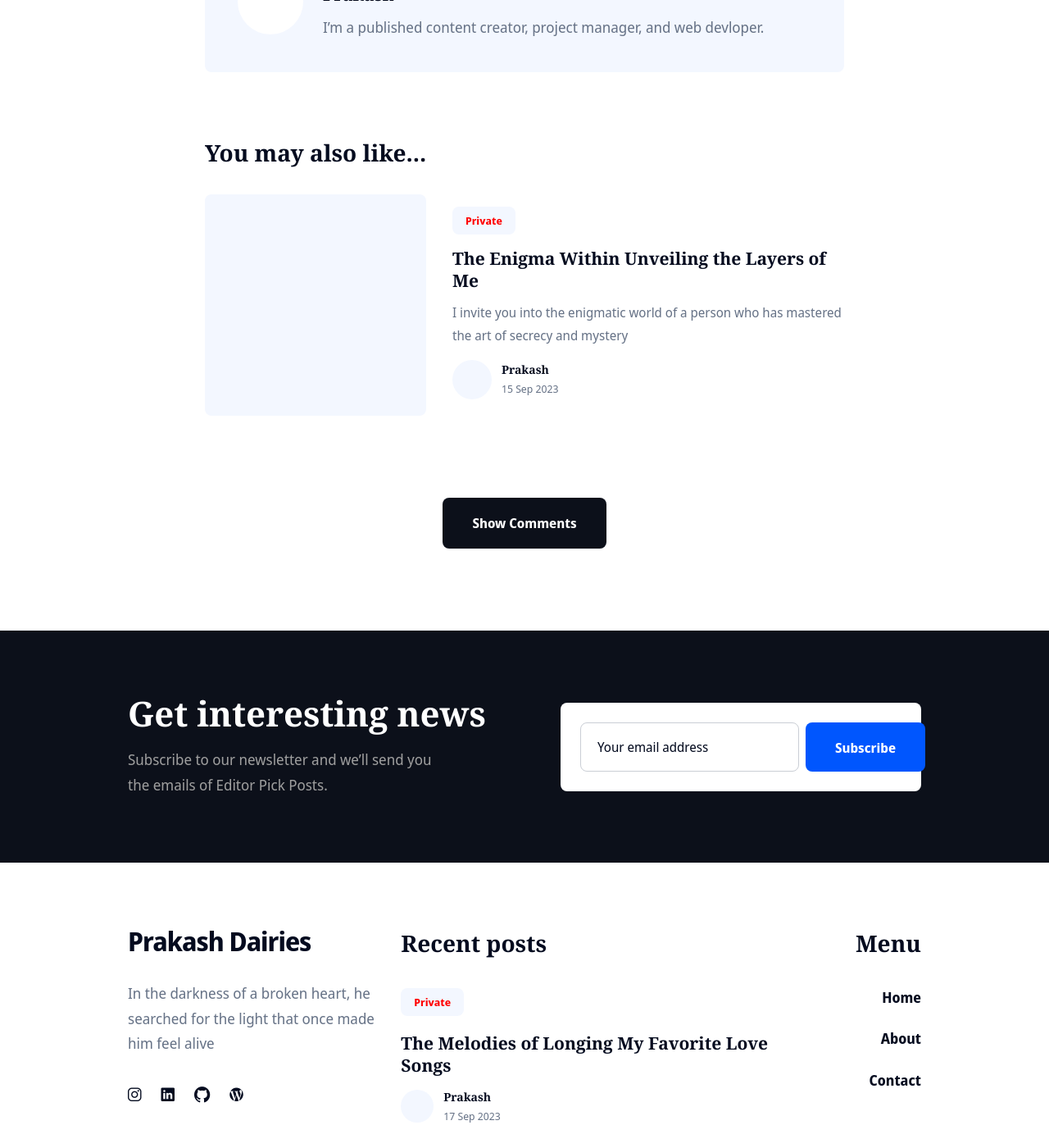
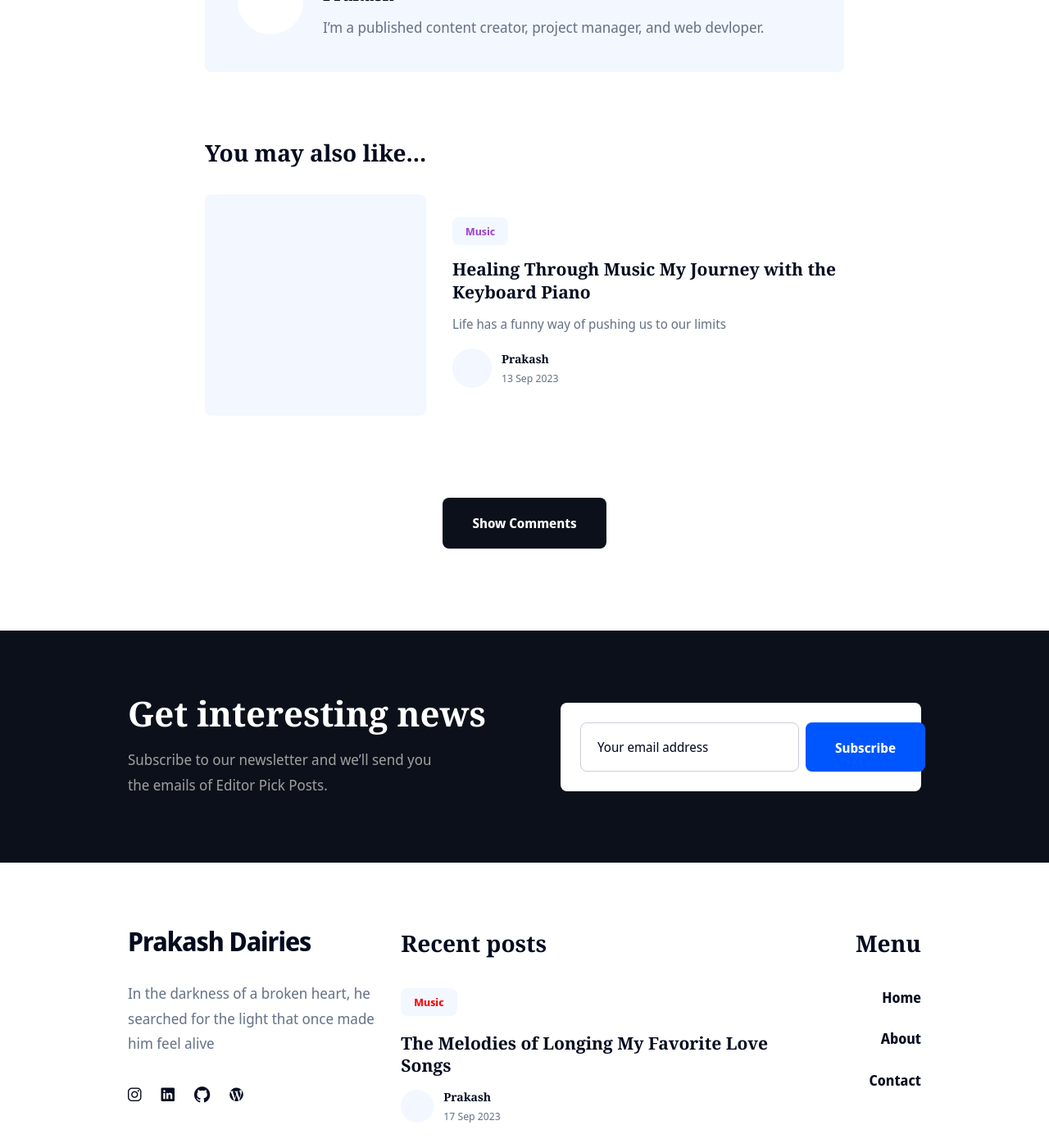
Before and after one commit to PrakasRavichandran/dairy-blog, a Jekyll site: the page built from _posts/2023-09-17-the -melodies-of-longing-my-favorite-love-songs.markdown, in a window 1280 px wide and 1400 px high, scrolled down 7578 px. Shown: the whole window at 82% size. Built offline with Jekyll 4.4.1, drawn with Linux system fonts in a browser that asks for light colours; nearby versions of some CDN libraries.

Commit message:
Update 2023-09-17-the -melodies-of-longing-my-favorite-love-songs.markdown

```diff
--- a/_posts/2023-09-17-the -melodies-of-longing-my-favorite-love-songs.markdown
+++ b/_posts/2023-09-17-the -melodies-of-longing-my-favorite-love-songs.markdown
@@ -4,8 +4,8 @@
 description: I invite you into the enigmatic world of a person who has mastered the art of secrecy and mystery
 date:  2023-09-17 23:20:35 +0300
 author: prakash
-video_embed: https://www.youtube.com/embed/Agi5dWi-Q-w
-tags:   [private]
+video_embed: true
+tags:  [music]
 tags_color: '#ff0000'
 featured: true
 ---
```
